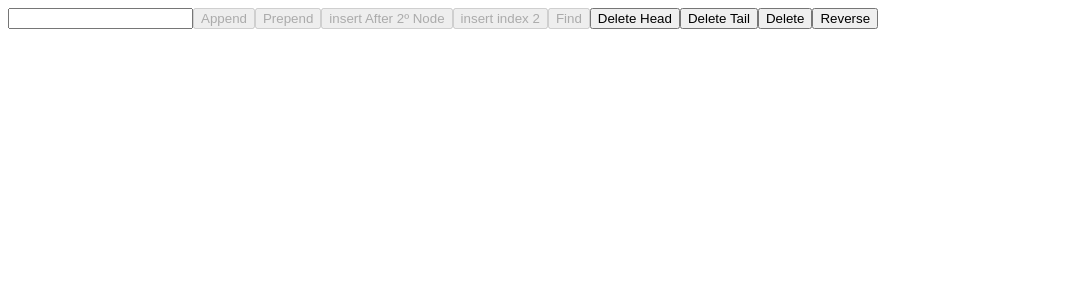
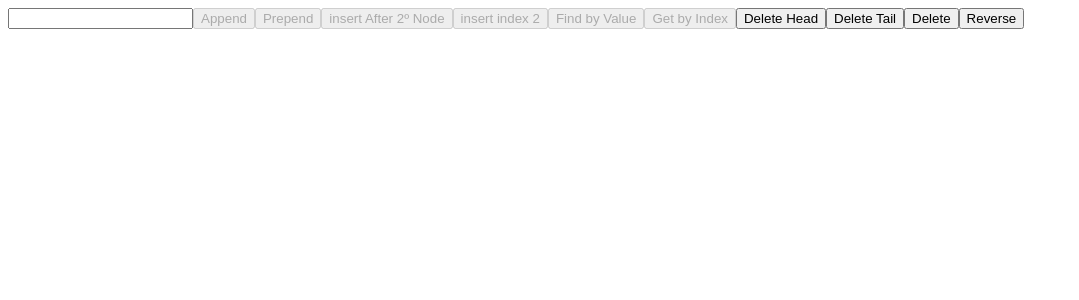
Before and after one commit to JoselynDRF/data-structures-algorithms-react, a React (Create React App) app: page / in a window 1280 px wide. Shown: the top 300 px of the page, without its empty margins (0-1079 px from the left). Built offline with nearby package versions, Linux system fonts and the light colour scheme.

Commit message:
feat(LinkedList): add get method to LinkedList

```diff
--- a/src/classes/LinkedList/LinkedList.ts
+++ b/src/classes/LinkedList/LinkedList.ts
@@ -104,6 +104,20 @@ class LinkedList {
   }
 
   /**
+   * Gets the node of the given index in the linked list
+   * @param index Index
+   */
+  get(index: number) {
+    let currentNode: ListNode = this.head
+
+    for (let i = 0; i < index; i++) {
+      currentNode = currentNode?.next || null
+    }
+
+    return currentNode
+  }
+
+  /**
    * Deletes the first node of the linked list
    */
   deleteHead() {
--- a/src/classes/typings.d.ts
+++ b/src/classes/typings.d.ts
@@ -13,6 +13,8 @@ type LinkedListProps = {
   prepend: (data: LinkedListData) => void
   insertAfterNode: (data: LinkedListData, prevNode: ListNode) => void
   insert: (data: LinkedListData, insertIndex: number) => void
+  find: (value: LinkedListData) => void
+  get: (index: number) => void
   deleteHead: () => void
   deleteTail: () => void
   delete: (data: LinkedListData) => void
--- a/src/components/LinkedList/LinkedListActions.tsx
+++ b/src/components/LinkedList/LinkedListActions.tsx
@@ -15,7 +15,9 @@ const LinkedListActions: FC<LinkedListActionsProps> = ({
     action: LinkedListData,
     value?: ListNode | LinkedListData
   ) => {
-    const linkedListResult = linkedList[action](inputValue, value)
+    const data = action === 'get' ? Number(inputValue) : inputValue
+    const linkedListResult = linkedList[action](data, value)
+
     printList(linkedListResult)
     setInputValue('')
   }
@@ -43,7 +45,10 @@ const LinkedListActions: FC<LinkedListActionsProps> = ({
         insert index 2
       </button>
       <button onClick={() => appendItem('find')} disabled={!inputValue}>
-        Find
+        Find by Value
+      </button>
+      <button onClick={() => appendItem('get')} disabled={!inputValue}>
+        Get by Index
       </button>
       <button onClick={() => appendItem('deleteHead')}>Delete Head</button>
       <button onClick={() => appendItem('deleteTail')}>Delete Tail</button>
```
